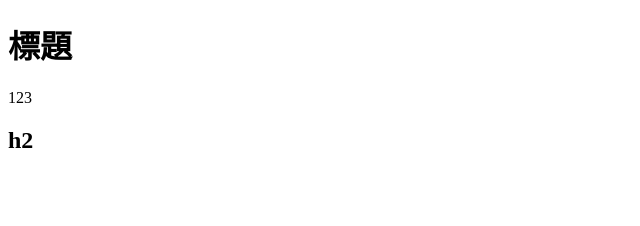
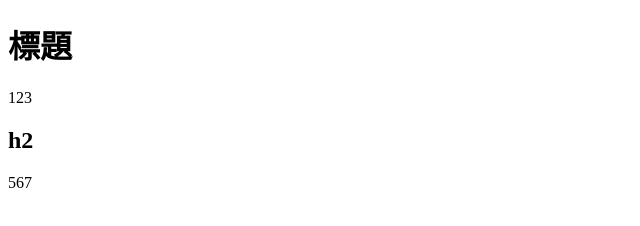
Before and after one commit to shenny0622/git_project3, a plain HTML site: page index.html in a window 1280 px wide. Shown: the full height of the page, 0-640 px from the left. Drawn offline with Linux system fonts and the light colour scheme.

Commit message:
p段落編輯

```diff
--- a/index.html
+++ b/index.html
@@ -9,5 +9,6 @@
     <h1>標題</h1>
         <p>123</p>
         <h2>h2</h2>
+        <p>567</p>
 </body>
 </html>
```
